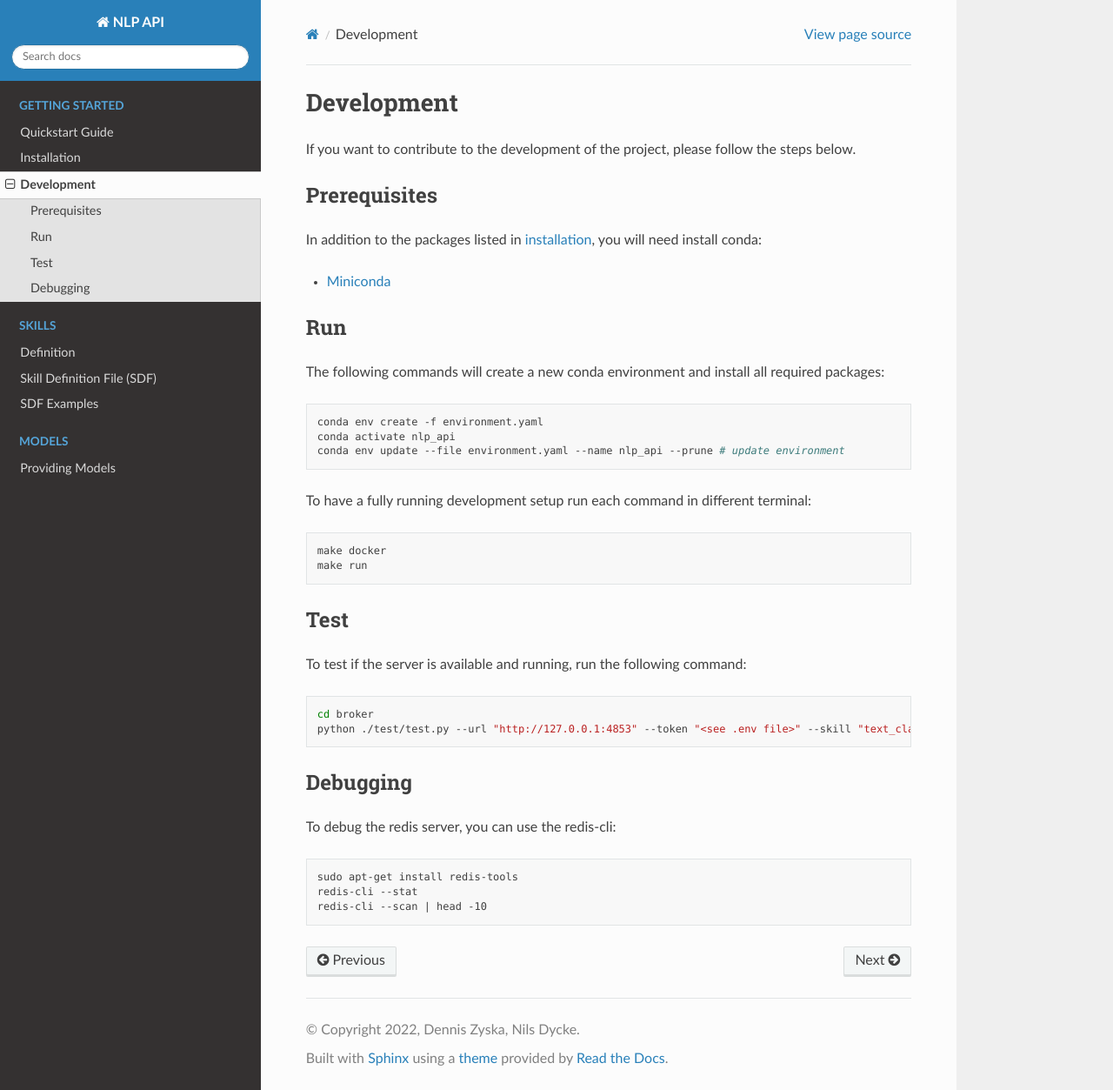
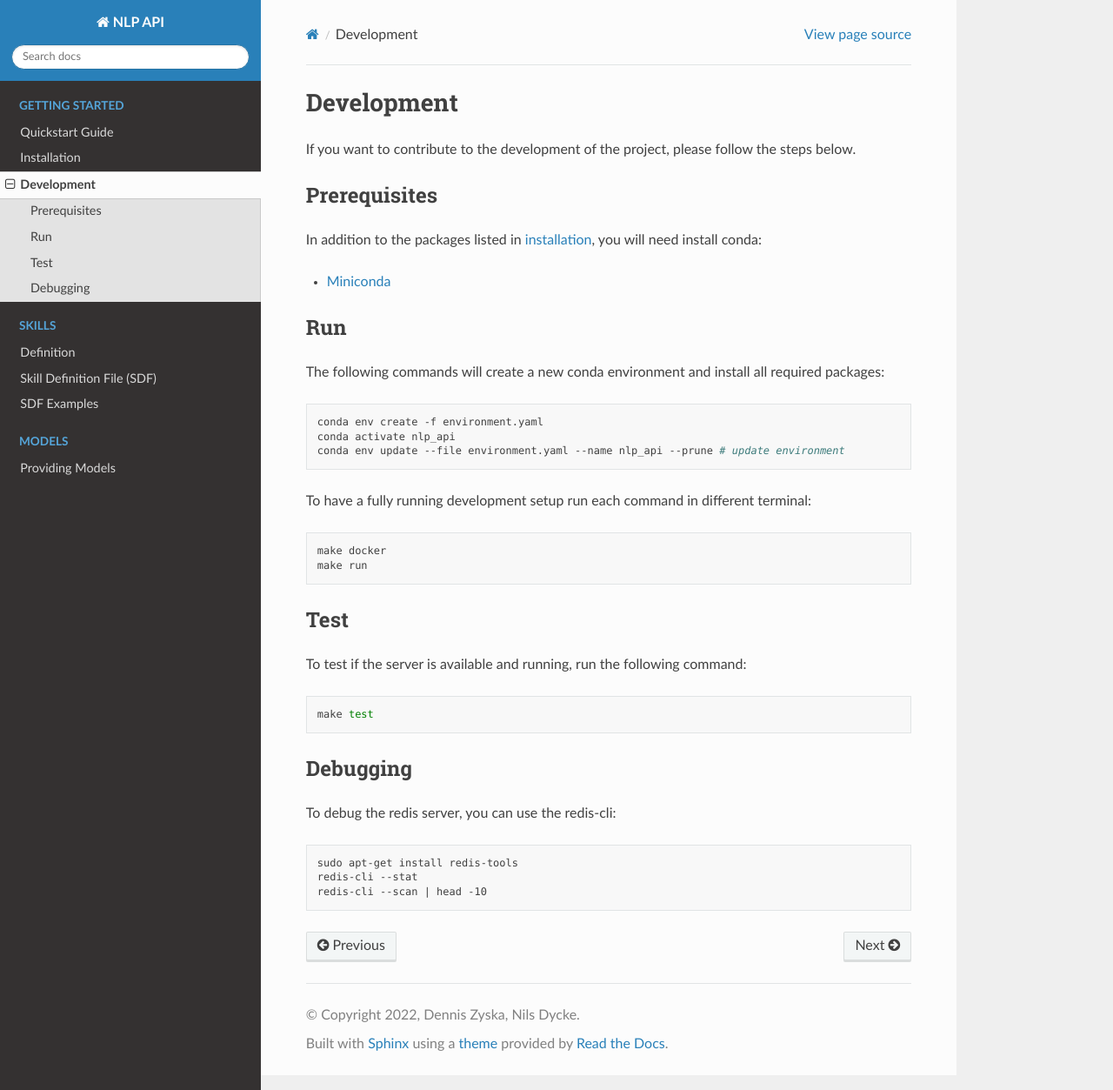
Before and after one commit to UKPLab/BrokerIO, a Sphinx documentation site: the page built from docs/source/getting_started/development.rst, in a window 1280 px wide and 1253 px high. Shown: the whole window at 87% size. Built offline with Sphinx 7.4.7 and the Read the Docs theme 2.0.0, drawn with Linux system fonts in a browser that asks for light colours.

Commit message:
update docs

```diff
--- a/docs/source/getting_started/development.rst
+++ b/docs/source/getting_started/development.rst
@@ -35,8 +35,7 @@ To test if the server is available and running, run the following command:
 
 .. code-block:: shell
 
-    cd broker
-    python ./test/test.py --url "http://127.0.0.1:4853" --token "<see .env file>" --skill "text_classification"
+    make test
 
 Debugging
 *********
```
Also changed, not shown: 1 other file.
